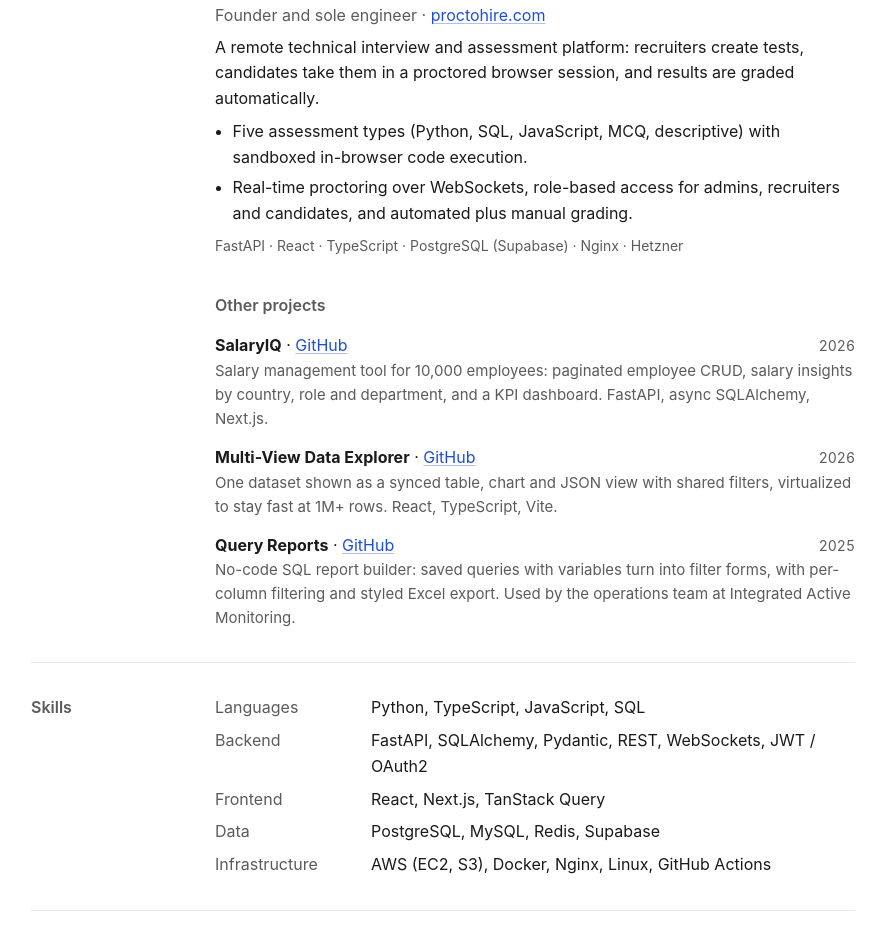
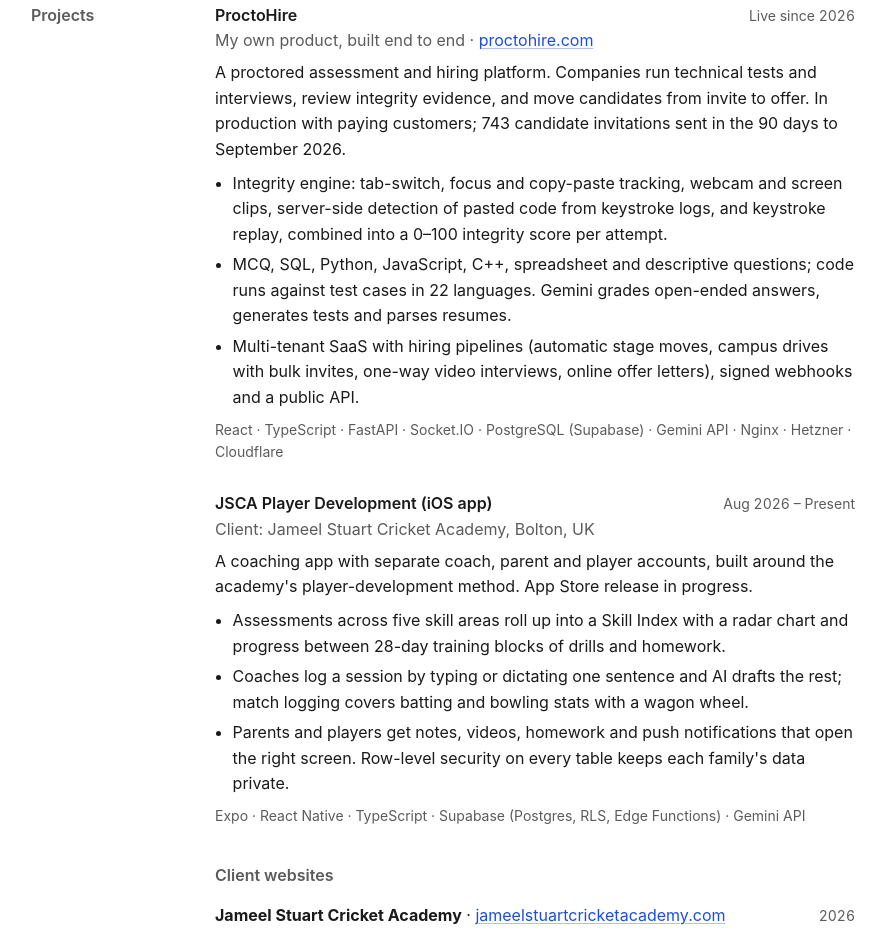
Before and after one commit to AdityaYInamdar/AdityaYInamdar, a Next.js app: page / in a window 1280 px wide. Shown: the part 1023-1954 px from the top of the page, without its empty margins (197-1083 px from the left). Built offline with nearby package versions, Linux system fonts and the light colour scheme.

Commit message:
Add ProctoHire and Jameel Stuart Cricket Academy work
Co-Authored-By: Claude Opus 5.5 <noreply@anthropic.com>
Claude-Session: https://claude.ai/code/session_01FqncH9Cz5KGdyiWFNzvGv5

```diff
--- a/src/content.ts
+++ b/src/content.ts
@@ -16,9 +16,10 @@ export const profile = {
   now: [
     { text: 'Software Engineer at Metron Security.' },
     {
-      text: 'Building ProctoHire, a technical hiring and assessment platform.',
+      text: 'Building ProctoHire, a proctored assessment and hiring platform:',
       link: { label: 'proctohire.com', href: 'https://proctohire.com' },
     },
+    { text: 'Shipping an iOS coaching app for a UK cricket academy to the App Store.' },
   ] as { text: string; link?: Link }[],
 };
 
@@ -50,20 +51,43 @@ export const experience = [
 export const featuredProjects = [
   {
     name: 'ProctoHire',
-    role: 'Founder and sole engineer',
-    period: '2025 – Present',
+    role: 'My own product, built end to end',
+    period: 'Live since 2026',
     links: [{ label: 'proctohire.com', href: 'https://proctohire.com' }] as Link[],
     summary:
-      'A remote technical interview and assessment platform: recruiters create tests, candidates take them in a proctored browser session, and results are graded automatically.',
+      'A proctored assessment and hiring platform. Companies run technical tests and interviews, review integrity evidence, and move candidates from invite to offer. In production with paying customers; 743 candidate invitations sent in the 90 days to September 2026.',
     points: [
-      'Five assessment types (Python, SQL, JavaScript, MCQ, descriptive) with sandboxed in-browser code execution.',
-      'Real-time proctoring over WebSockets, role-based access for admins, recruiters and candidates, and automated plus manual grading.',
+      'Integrity engine: tab-switch, focus and copy-paste tracking, webcam and screen clips, server-side detection of pasted code from keystroke logs, and keystroke replay, combined into a 0–100 integrity score per attempt.',
+      'MCQ, SQL, Python, JavaScript, C++, spreadsheet and descriptive questions; code runs against test cases in 22 languages. Gemini grades open-ended answers, generates tests and parses resumes.',
+      'Multi-tenant SaaS with hiring pipelines (automatic stage moves, campus drives with bulk invites, one-way video interviews, online offer letters), signed webhooks and a public API.',
     ],
-    stack: ['FastAPI', 'React', 'TypeScript', 'PostgreSQL (Supabase)', 'Nginx', 'Hetzner'],
+    stack: ['React', 'TypeScript', 'FastAPI', 'Socket.IO', 'PostgreSQL (Supabase)', 'Gemini API', 'Nginx', 'Hetzner', 'Cloudflare'],
+  },
+  {
+    name: 'JSCA Player Development (iOS app)',
+    role: 'Client: Jameel Stuart Cricket Academy, Bolton, UK',
+    period: 'Aug 2026 – Present',
+    links: [] as Link[],
+    summary:
+      'A coaching app with separate coach, parent and player accounts, built around the academy\'s player-development method. App Store release in progress.',
+    points: [
+      'Assessments across five skill areas roll up into a Skill Index with a radar chart and progress between 28-day training blocks of drills and homework.',
+      'Coaches log a session by typing or dictating one sentence and AI drafts the rest; match logging covers batting and bowling stats with a wagon wheel.',
+      'Parents and players get notes, videos, homework and push notifications that open the right screen. Row-level security on every table keeps each family\'s data private.',
+    ],
+    stack: ['Expo', 'React Native', 'TypeScript', 'Supabase (Postgres, RLS, Edge Functions)', 'Gemini API'],
   },
 ];
 
-export const clientWork: { name: string; summary: string; period: string; link?: Link }[] = [];
+export const clientWork: { name: string; summary: string; period: string; link?: Link }[] = [
+  {
+    name: 'Jameel Stuart Cricket Academy',
+    period: '2026',
+    link: { label: 'jameelstuartcricketacademy.com', href: 'https://www.jameelstuartcricketacademy.com' },
+    summary:
+      'Website for a cricket academy in Bolton, UK: eight programme pages with WhatsApp enquiries, structured-data SEO, and a scroll-driven 3D cricket scene. Next.js, Three.js, Vercel.',
+  },
+];
 
 export const otherProjects = [
   {
```
